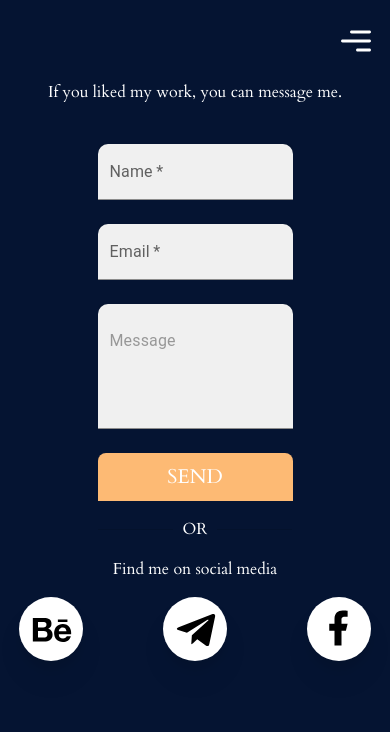
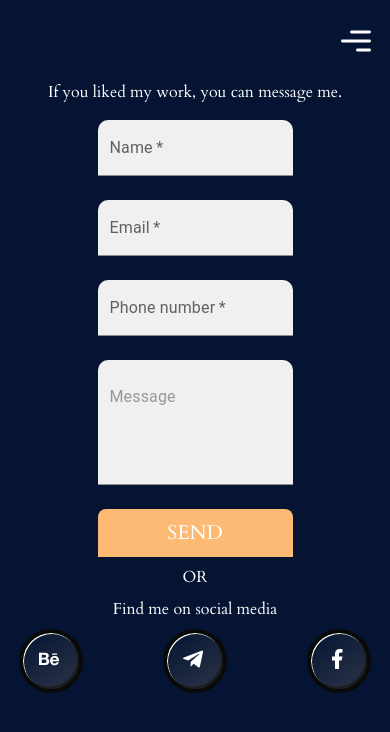
Before and after one commit to ZSabina88/designer-portfolio, a Next.js app: page /contact in a window 390 px wide. Shown: the top 732 px of the page. Built offline with nearby package versions, Linux system fonts and the light colour scheme.

Commit message:
add phone input formatter

```diff
--- a/app/components/AuthorName/Author.tsx
+++ b/app/components/AuthorName/Author.tsx
@@ -2,34 +2,59 @@
 import { motion } from "framer-motion";
 
 const profession = [
-    { text: "Architect", delay: 0.4 },
-    { text: "3D Artist", delay: 0.6 },
-    { text: "UI/UX Designer", delay: 0.8 },
-    { text: "Graphic Designer", delay: 1 },
-    { text: "Interior Designer", delay: 1.2 },
-]
+    { text: "Architect" },
+    { text: "3D Artist" },
+    { text: "UI/UX Designer" },
+    { text: "Graphic Designer" },
+    { text: "Interior Designer" },
+];
+
+const variants = {
+    hidden: {x: 600},
+    visible: {
+        x: 0,
+        transition: {
+            duration: 0.5,
+            type: "spring",
+            stiffness: 60,
+            staggerChildren: 0.1,
+            when: "beforeChildren"
+        }
+    }
+};
+
+const childVariants = {
+    hidden: {x: 600},
+    visible: {
+        x: 0,
+        transition: {
+            // duration: 0.3,
+            type: "spring",
+            stiffness: 60
+        }
+    }
+};
 
 const Author: React.FC = () => {
     return (
-        <div className="mt-32 mr-4 w-[600px] flex flex-col gap-8 text-end overflow-hidden text-5xl" >
-            <motion.h1
-                initial={{ x: 600 }}
-                animate={{ x: 0 }}
-                transition={{ duration: 1, delay: 0.2, type: "spring", stiffness: 60 }}
+        <motion.div className="mt-32 mr-4 w-[600px] flex flex-col gap-8 text-end overflow-hidden text-5xl"
+        variants= {variants}
+        initial="hidden"
+        animate="visible"
+        >
+            <h1
             >ORKHAN ZEYNALOV
-            </motion.h1>
+            </h1>
             {profession.map((item, index) => (
                 <motion.p
                     className="text-2xl italic"
                     key={index}
-                    initial={{ x: 300 }}
-                    animate={{ x: 0 }}
-                    transition={{ duration: 1, delay: item.delay, type: "spring", stiffness: 60 }}
+                    variants={childVariants}
                 >
                     {item.text}
                 </motion.p>
             ))}
-        </div>
+        </motion.div>
     );
 }
 
--- a/app/components/ContactForm/ContactForm.tsx
+++ b/app/components/ContactForm/ContactForm.tsx
@@ -1,15 +1,11 @@
-'use client';
 import TextField from '@mui/material/TextField';
-import { motion } from 'framer-motion';
+import PhoneInput from './PhoneInput';
+
 
 const ContactForm: React.FC = () => {
     return (
-        <motion.form className='flex flex-col items-center mt-6 gap-6 w-[50%] text-sm text-black'
-        initial= {{ opacity: 0, y: 20}}
-        animate= {{opacity: 1, y: 0}}
-        transition={{ duration: 1, delay: 0.5 }}
-        >
-            <TextField label="Name" variant="filled" required
+        <form className='flex flex-col items-center mt-2 gap-6 w-[50%] text-sm text-black'>
+            <TextField label="Name" variant="filled" required type='text'
                 sx={{
                     background: ' white', width: '100%', borderRadius: '10px 10px 0 0',
                     "& .MuiInputLabel-filled.Mui-focused": {
@@ -21,7 +17,7 @@ const ContactForm: React.FC = () => {
                     },
                 }}
             />
-            <TextField label="Email" variant="filled" required
+            <TextField label="Email" variant="filled" required type='email'
                 sx={{
                     background: ' white', width: '100%', borderRadius: '10px 10px 0 0',
                     "& .MuiInputLabel-filled.Mui-focused": {
@@ -33,6 +29,7 @@ const ContactForm: React.FC = () => {
                     },
                 }}
             />
+            <PhoneInput />
             <TextField
                 variant="filled"
                 sx={{
@@ -49,7 +46,7 @@ const ContactForm: React.FC = () => {
                 inputProps={{ maxLength: "150" }}
             />
             <button className='w-[100%] h-12 rounded-t-lg bg-orange-300 text-xl text-white'>SEND</button>
-        </motion.form>
+        </form>
     )
 }
 
--- /dev/null
+++ b/app/components/ContactForm/PhoneInput.tsx
@@ -0,0 +1,65 @@
+import TextField from '@mui/material/TextField';
+import { useRef, useState } from 'react';
+
+
+
+const getFormattedInputValue = (value: string) => {
+    const digits = value.replace(/\D/g, "").slice(0, 10);
+    let res = "";
+    if (digits.length > 0) {
+        res = `${digits.slice(0, 2)}`;
+    }
+    if (digits.length >= 2) {
+        res += ` ${digits.slice(2, 5)}`;
+    }
+    if (digits.length >= 5) {
+        res += ` ${digits.slice(5, 7)}`;
+    }
+    if (digits.length >= 7) {
+        res += ` ${digits.slice(7, 9)}`;
+    }
+    return res;
+}
+
+const PhoneInput: React.FC = () => {
+    const [inputValue, setInputValue] = useState<string>("");
+    const inputRef = useRef<HTMLInputElement | null>(null);
+
+    const handleChange = (e: React.ChangeEvent<HTMLInputElement>) => {
+        const {value, selectionStart, selectionEnd} = e.target;
+        e.preventDefault();
+        const formattedInputValue: string = getFormattedInputValue(value);
+        setInputValue(formattedInputValue);
+
+        setTimeout(()=> {
+            if (inputRef.current && selectionStart !== null && selectionEnd !== null){
+                const position = formattedInputValue.indexOf(value[selectionStart - 1], selectionEnd -1) +1 || selectionEnd
+                if (typeof inputRef.current.setSelectionRange === "function") {
+                    inputRef.current.setSelectionRange(position, position);
+                }
+            }
+        }, 0)
+
+    }
+    console.log(inputValue);
+
+    return (
+        <TextField label="Phone number" variant="filled" required type='tel'
+            inputRef={inputRef}
+            value={inputValue}
+            onChange={handleChange}
+            sx={{
+                background: ' white', width: '100%', borderRadius: '10px 10px 0 0',
+                "& .MuiInputLabel-filled.Mui-focused": {
+                    color: "#fdba74",
+                    fontWeight: "bold",
+                },
+                "& .MuiFilledInput-root.Mui-focused.Mui-focused:after": {
+                    border: "3px solid  #d97706",
+                },
+            }}
+        />
+    )
+}
+
+export default PhoneInput;
--- a/app/components/ContactPageIcons/IconButton.tsx
+++ b/app/components/ContactPageIcons/IconButton.tsx
@@ -1,16 +1,36 @@
 import Link from "next/link";
+import { motion } from "framer-motion";
+
 interface Props {
     href: string,
     children?: React.ReactNode
-}
+};
+
+const childVariants = {
+    hidden: { opacity: 0, y: 200 },
+    visible: {
+        opacity: 1,
+        y: 0,
+        transition: {
+            type: "spring",
+            stiffness: 60
+        }
+    }
+};
 
 const IconButton: React.FC<Props> = ({ href, children }) => {
     return (
-        <span className={`w-16 h-16 bg-white rounded-full pt-[10px] pl-[10px] drop-shadow-xl`}>
-            <Link href={href}>
+        <motion.span
+            variants={childVariants}
+            style={{
+                outline: "none", border: "4px solid #090909", background: "linear-gradient(145deg, #051432,rgb(44, 53, 71))",
+                boxShadow: "inset 1px 1px 0px #fefce8, inset -2px -2px 0px #1c1c1c"
+            }}
+            className="w-16 h-16 bg-white rounded-full pt-[14px] pl-[14px] hover:scale-110 cursor-pointer">
+            <Link href={href} rel="noopener noreferrer" target="_blank">
                 {children}
             </Link>
-        </span>
+        </motion.span>
     )
 }
 
--- a/app/components/ContactPageIcons/Icons.tsx
+++ b/app/components/ContactPageIcons/Icons.tsx
@@ -5,26 +5,48 @@ import { BiLogoTelegram } from "react-icons/bi";
 import { RiFacebookFill } from "react-icons/ri";
 import { PiPhoneFill } from "react-icons/pi";
 import IconButton from "./IconButton";
+import { motion } from "framer-motion";
+
+const variants = {
+    hidden: { opacity: 0, y: 200 },
+    visible: {
+        opacity: 1,
+        y: 0,
+        transition: {
+            duration: 0.5,
+            type: "spring",
+            stiffness: 60,
+            staggerChildren: 0.1,
+            when: "beforeChildren"
+        }
+    }
+};
+
+
 
 const Icons: React.FC = () => {
     return (
-        <div className="flex flex-row gap-20">
+        <motion.div className="flex flex-row gap-20"
+            variants={variants}
+            initial="hidden"
+            animate="visible"
+        >
             <IconButton href="https://www.linkedin.com/in/zeynalovorkhan" >
-                <ImLinkedin2 size={40} color="black" />
+                <ImLinkedin2 size={24} color="white" />
             </IconButton>
             <IconButton href="https://www.behance.net/ZeynalovOrkhan" >
-                <BiLogoBehance  size={46} color="black"/>
+                <BiLogoBehance size={24} color="white" />
             </IconButton>
             <IconButton href="https://t.me/Orkhan_Zeynalov" >
-                <BiLogoTelegram  size={46} color="black"/>
+                <BiLogoTelegram size={24} color="white" />
             </IconButton>
             <IconButton href="https://www.facebook.com/derogm" >
-                <RiFacebookFill  size={42} color="black"/>
+                <RiFacebookFill size={24} color="white" />
             </IconButton>
             <IconButton href="//" >
-                <PiPhoneFill  size={42} color="black"/>
+                <PiPhoneFill size={24} color="white" />
             </IconButton>
-        </div>
+        </motion.div>
     )
 }
 
--- a/app/contact/page.tsx
+++ b/app/contact/page.tsx
@@ -1,17 +1,23 @@
+'use client';
 import ContactForm from "../components/ContactForm/ContactForm";
 import Icons from "../components/ContactPageIcons/Icons";
 import Divider from "@mui/material/Divider";
+import { motion } from 'framer-motion';
 
 
 const Contact: React.FC = () => {
   return (
-    <section className='items-center gap-4 overflow-visible'>
+    <motion.section className='items-center gap-2'
+      initial={{ opacity: 0, y: 20 }}
+      animate={{ opacity: 1, y: 0 }}
+      transition={{ duration: 1, delay: 0.3 }}
+    >
       <p>If you liked my work, you can message me.</p>
       <ContactForm />
       <Divider className="w-[50%] before:border-orange-300 after:border-orange-300" variant="middle">OR</Divider>
       <p>Find me on social media</p>
       <Icons />
-    </section>
+    </motion.section>
   );
 }
 
```
